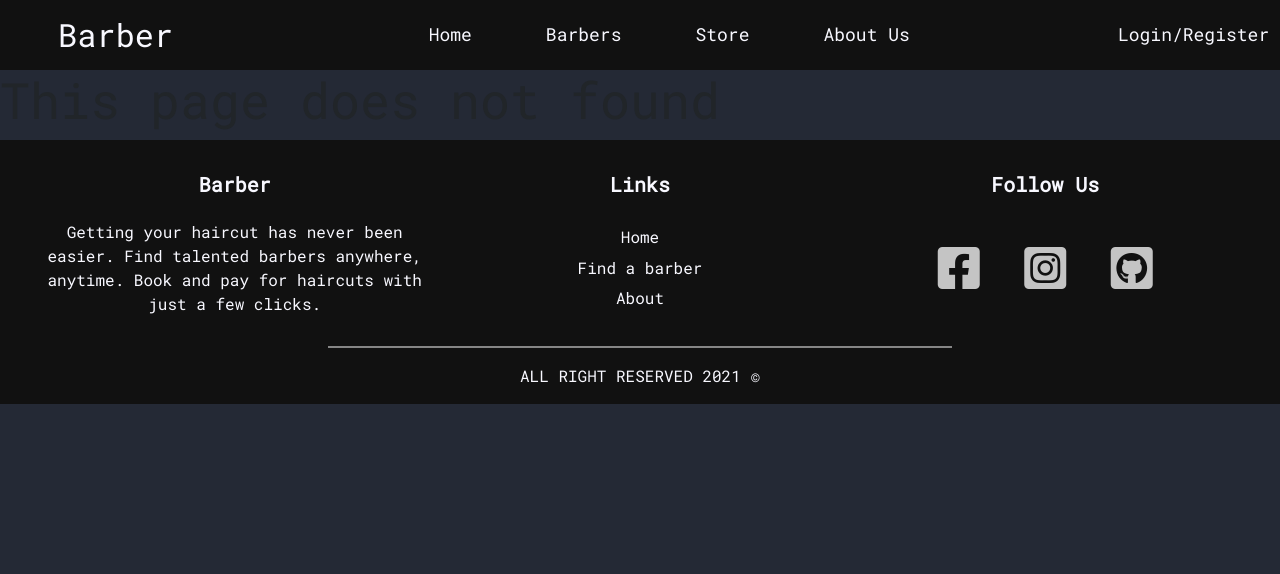
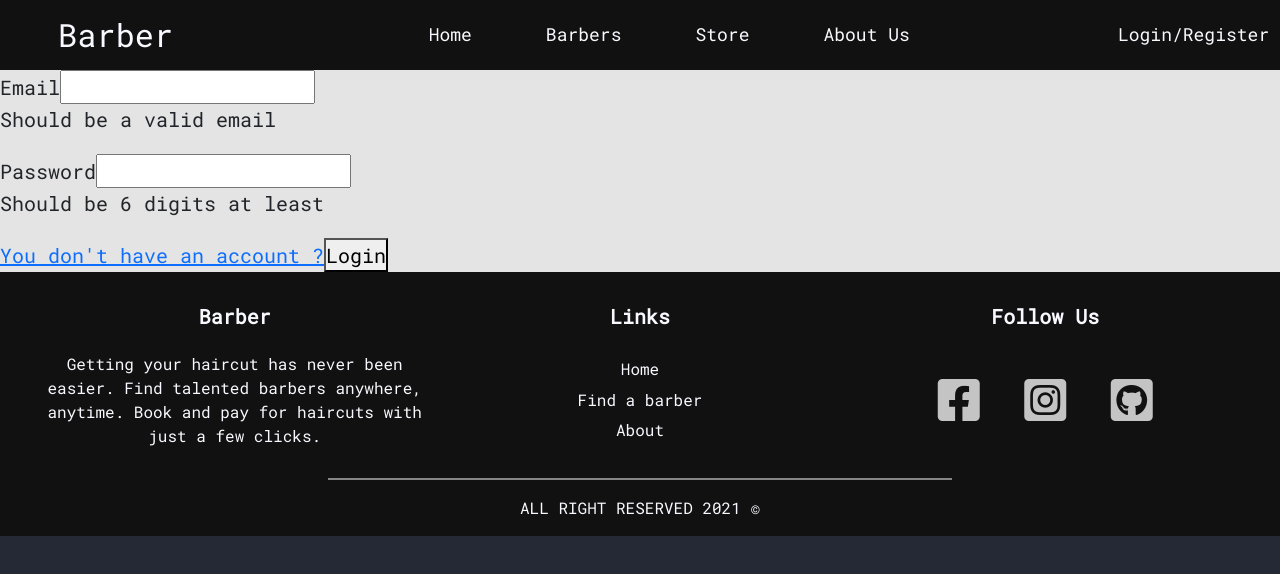
Before and after one commit to yaserananbeh/barber, a React (Create React App) app: page /login in a window 1280 px wide. Shown: the top 574 px of the page. Built offline with nearby package versions, Linux system fonts and the light colour scheme.

Commit message:
login functionality

```diff
--- a/src/App.js
+++ b/src/App.js
@@ -16,10 +16,10 @@ function App() {
         <OurNav />
         <Routes>
           <Route path="/" element={<LandingPage />} />
-          <Route path="/account">
-            <Route path="login" element={<LoginPage />} />
-            <Route path="register" element={<RegisterPage />} />
-          </Route>
+          {/* <Route path="/account"> */}
+          <Route path="/login" element={<LoginPage />} />
+          <Route path="/register" element={<RegisterPage />} />
+          {/* </Route> */}
           <Route path="*" element={<EmptyPage />} />
         </Routes>
         <Footer />
--- a/src/components/LoginForm.js
+++ b/src/components/LoginForm.js
@@ -0,0 +1,109 @@
+import React, { useState } from "react";
+import { Link } from "react-router-dom";
+
+function LoginForm() {
+  const [error, setError] = useState("empty");
+  const [loginData, setLoginData] = useState({
+    email: "",
+    password1: "",
+  });
+  const handleLoginSubmit = (e) => {
+    e.preventDefault();
+    let errorFieldsArr = [];
+    let registerLocker = 0;
+    loginData.email.includes(".") &&
+    loginData.email.length >= 6 &&
+    loginData.email.includes("@") &&
+    loginData.email[loginData.email.length - 1] !== "."
+      ? (registerLocker += 1)
+      : errorFieldsArr.push("email");
+    loginData.password1.length >= 6
+      ? (registerLocker += 1)
+      : errorFieldsArr.push("password1");
+    if (errorFieldsArr.length === 0) {
+      setError("empty");
+      let previousData = localStorage.getItem("usersArr")
+        ? JSON.parse(localStorage.getItem("usersArr"))
+        : [];
+      let exist = false;
+      let loggedInUserObj = {};
+      previousData.forEach((data) => {
+        if (
+          data.email === loginData.email &&
+          data.password1 === loginData.password1
+        ) {
+          exist = true;
+          loggedInUserObj = data;
+          return;
+        }
+      });
+      if (exist) {
+        setError("empty");
+        localStorage.setItem("loggedInUser", JSON.stringify(loggedInUserObj));
+      } else {
+        setError("The email or password incorrect ");
+      }
+    } else {
+      setError("please follow the inputs instructions");
+    }
+  };
+  return (
+    <div>
+      <section className="registerFormSection">
+        <form onSubmit={handleLoginSubmit}>
+          {error !== "empty" && <p>{error}</p>}
+
+          <div className="formControl">
+            <label htmlFor="email">Email </label>
+            <input
+              autoComplete="off"
+              type="email"
+              id="email"
+              name="email"
+              value={loginData.email || ""}
+              onChange={(e) =>
+                setLoginData({ ...loginData, email: e.target.value })
+              }
+            />
+            <p>
+              Should be a valid email{" "}
+              {loginData.email.includes(".") &&
+              loginData.email.length >= 6 &&
+              loginData.email.includes("@") &&
+              loginData.email[loginData.email.length - 1] !== "." ? (
+                <i className="far fa-check-circle"></i>
+              ) : (
+                ""
+              )}
+            </p>
+          </div>
+          <div className="formControl">
+            <label htmlFor="password1">Password </label>
+            <input
+              autoComplete="off"
+              type="password"
+              id="password1"
+              name="password1"
+              value={loginData.password1 || ""}
+              onChange={(e) =>
+                setLoginData({ ...loginData, password1: e.target.value })
+              }
+            />
+            <p>
+              Should be 6 digits at least{" "}
+              {loginData.password1.length >= 6 ? (
+                <i className="far fa-check-circle"></i>
+              ) : (
+                ""
+              )}
+            </p>
+          </div>
+        <Link to="/register">You don't have an account ?</Link>
+          <button>Login</button>
+        </form>
+      </section>
+    </div>
+  );
+}
+
+export default LoginForm;
--- a/src/components/OurNav.js
+++ b/src/components/OurNav.js
@@ -42,7 +42,7 @@ function OurNav() {
         <div className="accountWrapper">
           <ul>
             <li>
-              <Link to="/account" onClick={() => setToggleNavMenu(false)}>
+              <Link to="/login" onClick={() => setToggleNavMenu(false)}>
                 Login/Register
               </Link>
             </li>
--- a/src/components/RegisterForm.js
+++ b/src/components/RegisterForm.js
@@ -1,4 +1,5 @@
 import React, { useState, useEffect } from "react";
+import { Link } from "react-router-dom";
 import "../style/RegisterForm.scss";
 function RegisterForm() {
   const [registerData, setRegisterData] = useState({
@@ -153,6 +154,8 @@ function RegisterForm() {
             )}
           </p>
         </div>
+        <Link to="/login">You have an account ?</Link>
+
         <button>Register</button>
       </form>
     </section>
--- a/src/pages/LoginPage.js
+++ b/src/pages/LoginPage.js
@@ -1,11 +1,12 @@
-import React from 'react'
+import React from "react";
+import LoginForm from "../components/LoginForm";
 
 function LoginPage() {
-    return (
-        <div>
-            testfasdf
-        </div>
-    )
+  return (
+    <div>
+      <LoginForm />
+    </div>
+  );
 }
 
-export default LoginPage
+export default LoginPage;
```
